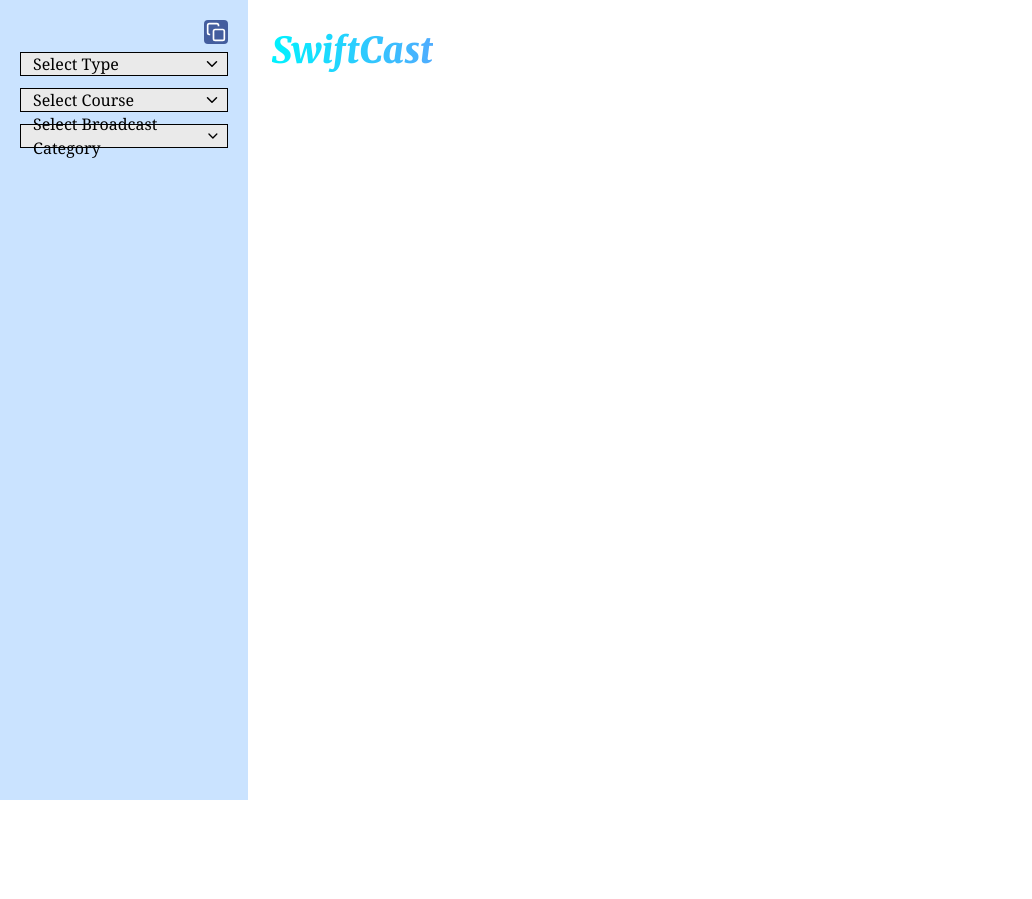
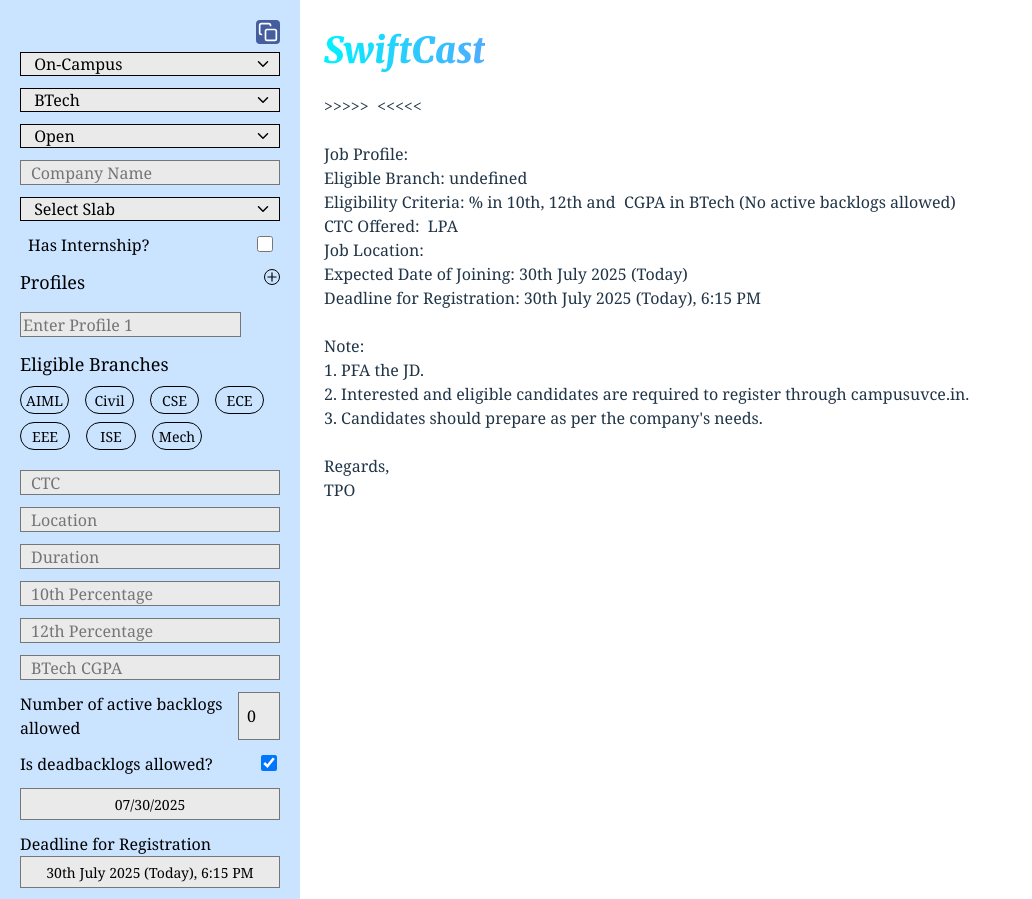
Before and after one commit to Vishnusbhat/broadcast-app, a React (Vite) app: page / in a window 1280 px wide. Shown: the top 899 px of the page, without its empty margins (0-1032 px from the left). Before the commit the page ends 800 px from the top, so only its background shows below. Built offline with nearby package versions, Linux system fonts and the light colour scheme.

Commit message:
successfully saving epochs in states

```diff
--- a/src/common.jsx
+++ b/src/common.jsx
@@ -33,8 +33,8 @@
       durations: false,
       branch: false,
     },
-    expectedDateOfJoining: new Date,
-    deadlineForRegistration: new Date
+    expectedDateOfJoining: Date.now(),
+    deadlineForRegistration: Date.now(),
   });
 
   useEffect(() => {
@@ -53,9 +53,9 @@
   });
 
   const [initForm, setInitForm] = useState({
-    type: "",
-    course: "",
-    category: "",
+    type: "On-Campus",
+    course: "BTech",
+    category: "Open",
   });
   useEffect(() => {
     setBroadcast("");
@@ -86,6 +86,8 @@
         durations: false,
         branch: false,
       },
+      expectedDateOfJoining: Date.now(),
+      deadlineForRegistration: Date.now(),
     });
   }, [initForm.category]);
 
@@ -104,11 +106,11 @@
 
   useEffect(() => {
     setOpenForm((prev) => {
-      const p = {...prev};
+      const p = { ...prev };
       p.branches = [[]];
       return p;
-    })
-  }, [initForm.course])
+    });
+  }, [initForm.course]);
 
   return (
     <>
--- a/src/views/commonProfileInput.jsx
+++ b/src/views/commonProfileInput.jsx
@@ -212,28 +212,40 @@
           }
         />
       </div>
-      <div className="row-3">
-        Expected Date of Joining
       <DatePicker
-          selected={openForm.expectedDateOfJoining}
-          // popperPlacement="top-end"
-          // onFocus={(e) => e.target.blur()}
+        selected={
+          openForm.expectedDateOfJoining
+            ? new Date(openForm.expectedDateOfJoining)
+            : null
+        }
         onChange={(date) =>
-            handleFormChange("expectedDateOfJoining", date, null)
+          handleFormChange(
+            "expectedDateOfJoining",
+            date?.getTime() ?? null,
+            null
+          )
         }
         customInput={
           <CustomDateInput
-              value={getLabel(openForm.deadlineForRegistration)}
+            value={
+              openForm.expectedDateOfJoining
+                ? getLabel(new Date(openForm.expectedDateOfJoining))
+                : ""
+            }
           />
         }
       />
-      </div>
+
       <div className="row-3">
         Deadline for Registration
         <DatePicker
-          selected={openForm.deadlineForRegistration}
+          selected={new Date(openForm.deadlineForRegistration)}
           onChange={(date) =>
-            handleFormChange("deadlineForRegistration", date, null)
+            handleFormChange(
+              "deadlineForRegistration",
+              date?.getTime() ?? null,
+              null
+            )
           }
           showTimeSelect
           timeFormat="HH:mm"
@@ -241,10 +253,10 @@
           timeCaption="Time"
           // onFocus={(e) => e.target.blur()}
           dateFormat="Pp"
-          value={getLabel(openForm.deadlineForRegistration)}
+          value={getLabel(new Date(openForm.deadlineForRegistration))}
           customInput={
             <CustomDateInput
-              value={getLabel(openForm.deadlineForRegistration)}
+              value={getLabel(new Date(openForm.deadlineForRegistration))}
             />
           }
           popperPlacement="bottom-start"
--- a/src/views/selector.jsx
+++ b/src/views/selector.jsx
@@ -39,15 +39,9 @@
             [key]: value,
           };
         } else if (key === "expectedDateOfJoining") {
-          setOpenForm((prev) => ({
-            ...prev,
-            expectedDateOfJoining: new Date(value),
-          }));
+          updated.expectedDateOfJoining = value;
         } else if (key === "deadlineForRegistration") {
-          setOpenForm((prev) => ({
-            ...prev,
-            deadlineForRegistration: new Date(value),
-          }));
+          updated.deadlineForRegistration = value;
         } else {
           updated[key] = value;
         }
```
Lines whose indentation alone changed are shown as unchanged.
